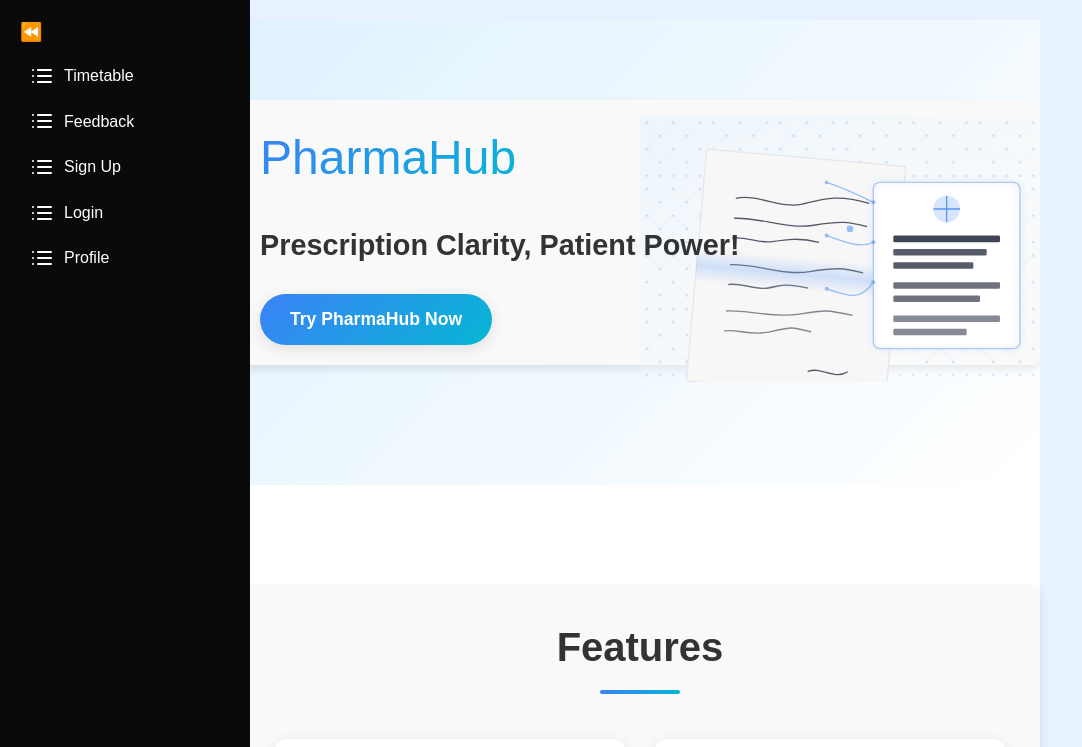
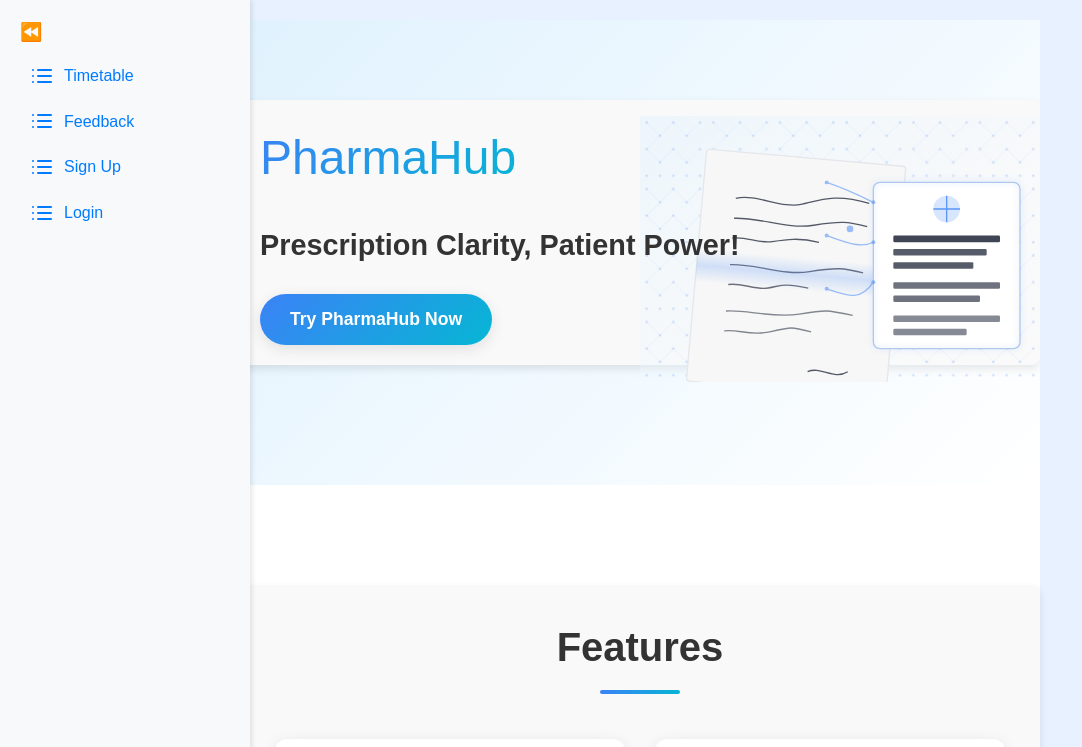
Before and after one commit to nikghost17/Hackbyte_3, a React (Vite) app in the folder frontend/: page / in a window 1280 px wide. Shown: the top 747 px of the page, without its empty margins (0-1082 px from the left). Built offline with nearby package versions, Linux system fonts and the light colour scheme.

Commit message:
Changed color scheme of the sidebar

```diff
--- a/frontend/src/components/sidebar.css
+++ b/frontend/src/components/sidebar.css
@@ -4,10 +4,11 @@
   top: 0;
   width: 250px;
   height: 100vh;
-  background: #0a0a0a;
-  color: white;
+  background: #f8f9fa; /* Light gray background */
+  color: #333; /* Dark gray text */
   padding: 20px;
   transition: width 0.3s;
+  box-shadow: 2px 0 5px rgba(0, 0, 0, 0.1); /* Soft shadow */
 }
 
 .sidebar.collapsed {
@@ -17,7 +18,7 @@
 .toggle-btn {
   background: none;
   border: none;
-  color: white;
+  color: #007bff; /* Blue icon color */
   cursor: pointer;
   font-size: 18px;
   margin-bottom: 10px;
@@ -34,14 +35,16 @@
 
 .menu-list li a {
   text-decoration: none;
-  color: white;
+  color: #007bff; /* Blue links */
   display: flex;
   align-items: center;
   gap: 10px;
+  font-weight: 500;
 }
 
 .menu-list li a:hover {
-  background: #1a1a1a;
-  border-radius: 5px;
+  background: #e3f2fd; /* Light blue hover */
+  border-radius: 8px;
   padding: 10px;
+  transition: background 0.3s;
 }
--- a/frontend/src/components/sidebar.jsx
+++ b/frontend/src/components/sidebar.jsx
@@ -1,6 +1,6 @@
 import React, { useState } from "react";
 import { Link } from "react-router-dom";
-import { List, ChevronDown, ChevronRight } from "lucide-react";
+import { List } from "lucide-react";
 import "./sidebar.css";
 
 const Sidebar = () => {
@@ -34,11 +34,6 @@ const Sidebar = () => {
             <List /> {isOpen && "Login"}
           </Link>
         </li>
-        <li>
-          <Link to="/profilepage">
-            <List /> {isOpen && "Profile"}
-          </Link>
-        </li>
       </ul>
     </div>
   );
```
